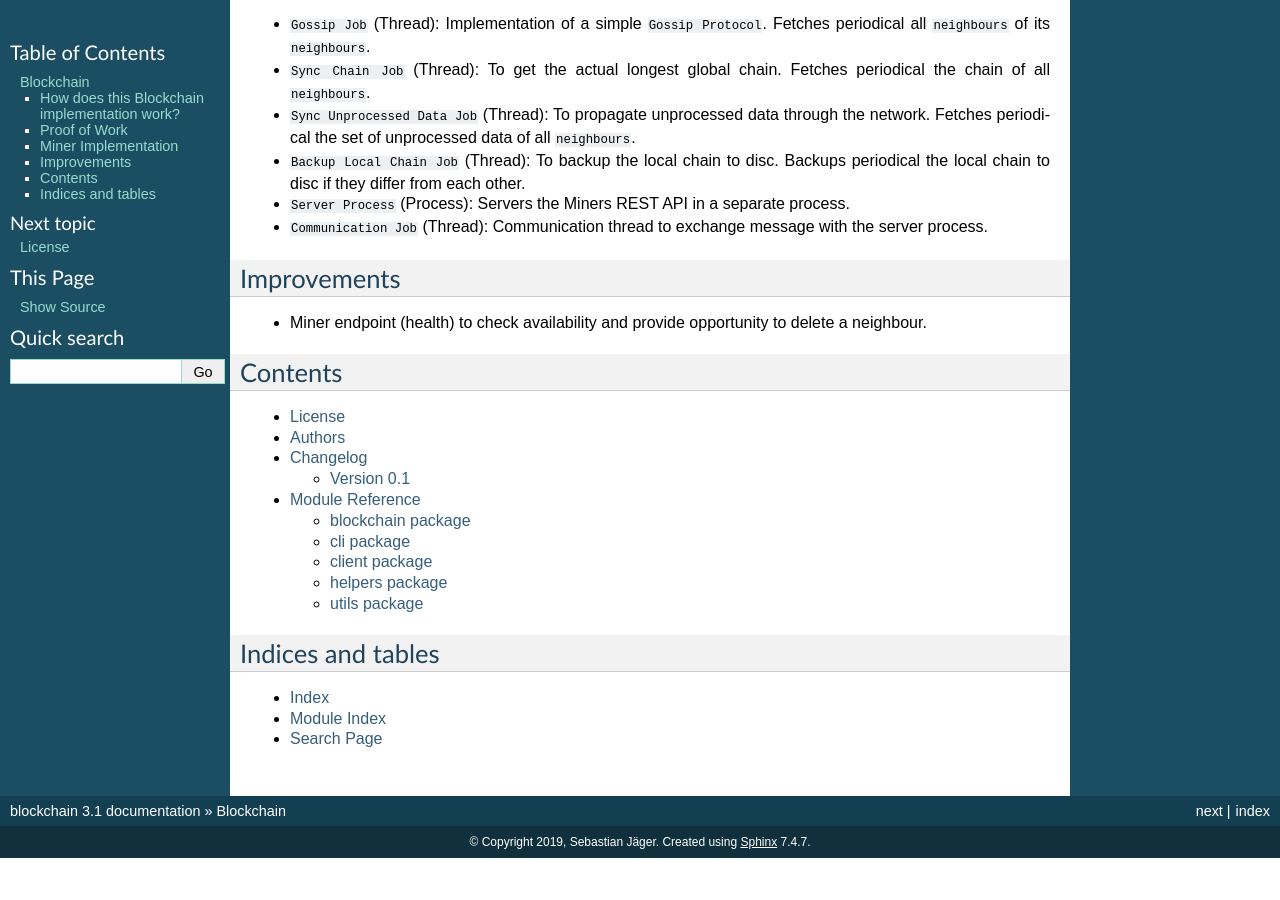
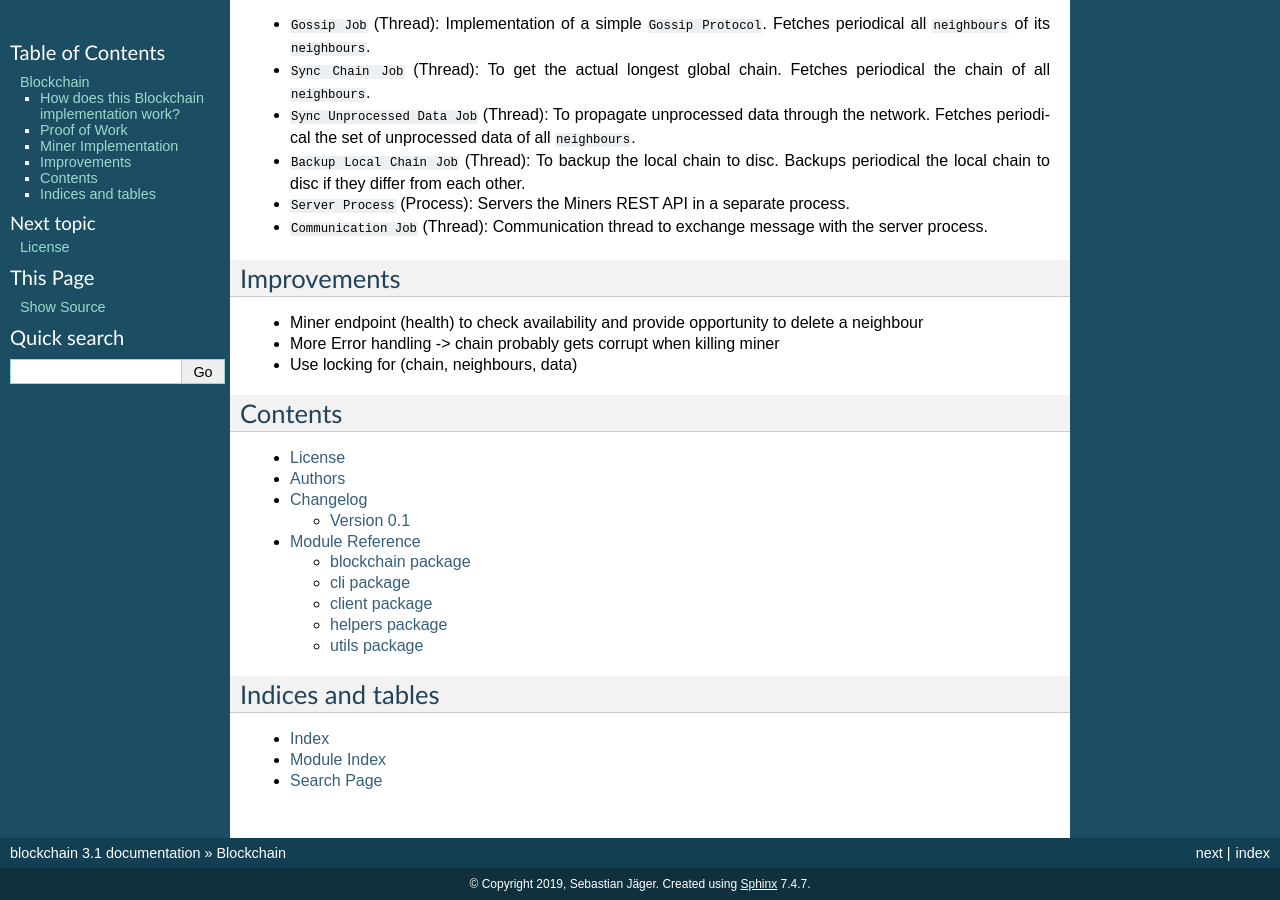
Before and after one commit to se-jaeger/blockchain, a Sphinx documentation site: the page built from docs/index.rst, in a window 1280 px wide and 900 px high, scrolled down 1162 px. Built offline with Sphinx 7.4.7, drawn with Linux system fonts in a browser that asks for light colours; before the commit the page ends 2020 px from its top, so only the background shows below that.

Commit message:
Add points to section improvements.

```diff
--- a/docs/index.rst
+++ b/docs/index.rst
@@ -69,7 +69,9 @@ Miner Implementation
 Improvements
 ============
 
-- Miner endpoint (health) to check availability and provide opportunity to delete a neighbour.
+- Miner endpoint (health) to check availability and provide opportunity to delete a neighbour
+- More Error handling -> chain probably gets corrupt when killing miner
+- Use locking for (chain, neighbours, data)
 
 
 Contents
```
